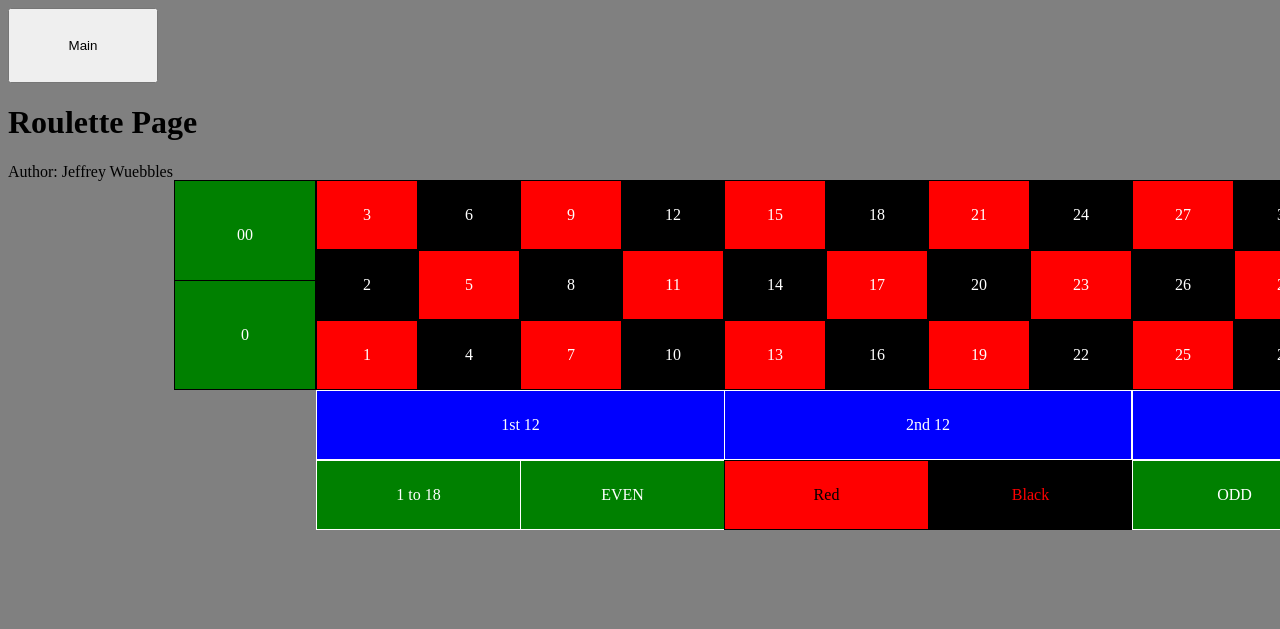
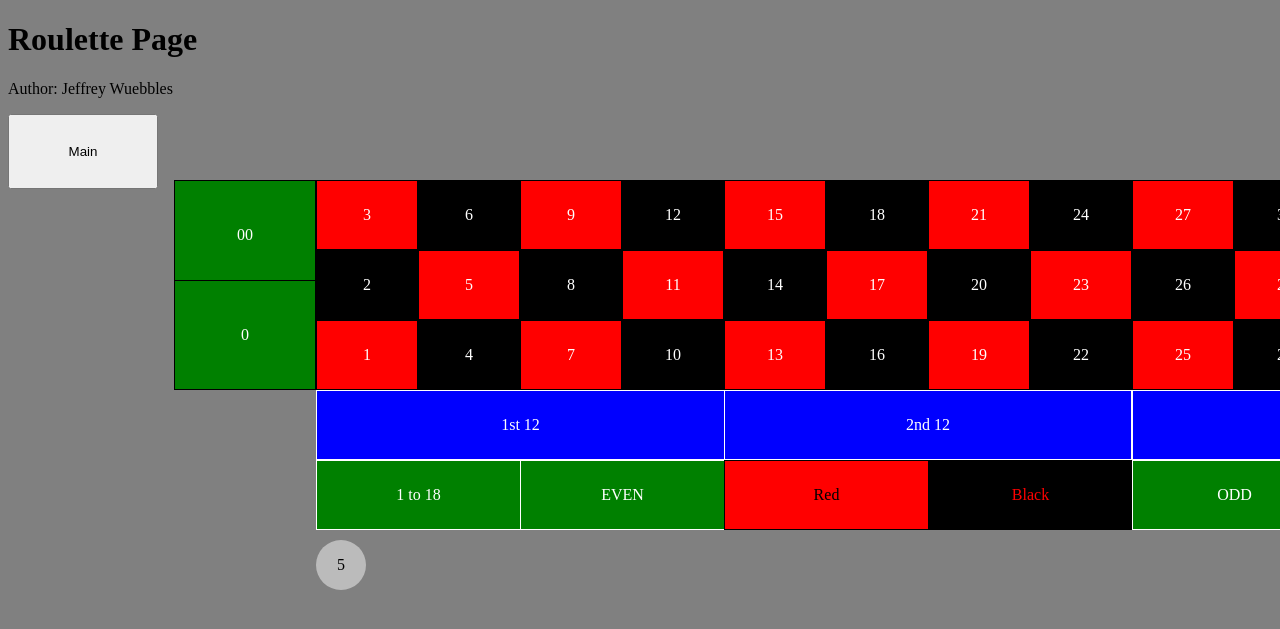
Before and after one commit to jwuebbl/flask, a Flask app: page /roulette in a window 1280 px wide. Shown: the top 629 px of the page. Run offline with Flask 2, Linux system fonts and the light colour scheme; the visitor is signed in with stand-in values (Sample User, id 1).

Commit message:
Able to drag and drop the 5 chip. Investigate an error that occurs when the lement is dropped.

```diff
--- a/static/styles/roulette.css
+++ b/static/styles/roulette.css
@@ -260,7 +260,7 @@ body {
     background-color: green;
   }
 
-  #__red_sel {
+  #redSel {
     position: absolute;
     background-color: red;
     color: black;
@@ -269,7 +269,7 @@ body {
     width: 153px;
   }
 
-  #__blk_sel {
+  #blkSel {
     position: absolute;
     background-color: black;
     color: red;
@@ -296,13 +296,6 @@ body {
     color: white;
     border-color: white;
     background-color: green;
-  }
-
-  #table {
-    position: fixed;
-    top: 10%;
-    left: 5%;
-    background-color: blue;
   }
 
   #spc_00 {
@@ -341,18 +334,35 @@ body {
     background-color: black;
   }
 
-  #mydiv {
-    position: absolute;
-    z-index: 9;
-    background-color: #f1f1f1;
-    border: 1px solid #d3d3d3;
+  .chip {
+    height: 50px;
+    width: 50px;
+    line-height: 50px;
+    border-radius: 50%;
+    background-color: #bbb;
+    display: inline-block;
     text-align: center;
   }
 
-  #mydivheader {
-    padding: 10px;
-    cursor: move;
-    z-index: 10;
-    background-color: #2196F3;
-    color: #fff;
+  #chip_selection_row {
+    position: absolute;
+    top: 460px;
+    left: 252px;
   }
+
+  #fiveChip {
+    height: 50px;
+    width: 50px;
+    line-height: 50px;
+    border-radius: 50%;
+    background-color: #bbb;
+    display: inline-block;
+    text-align: center;
+  }
+
+  #table_and_chip_selections {
+    position: fixed;
+    top: 10%;
+    left: 5%;
+    background-color: blue;
+  }
--- a/templates/roulette.html
+++ b/templates/roulette.html
@@ -4,9 +4,15 @@
 	<title>Roulette</title>
 	<link rel="icon" type="image/x-icon" href="{{ url_for('static',filename='images/dscim.ico') }}">
 	<link rel= "stylesheet" type= "text/css" href= "{{ url_for('static',filename='styles/roulette.css') }}">
-
 </head>
 
+
+<body>
+	<h1> Roulette Page </h1>
+	<footer>
+		<p>Author: Jeffrey Wuebbles</p>
+	</footer>
+	<div id="table_and_chip_selections">
 		<!-- 5 rows
 			14 columns -->
 		<div id="table">
@@ -63,19 +69,47 @@
 			<div id="__25t36" class="space">3rd 12</div>
 			<div id="__1t18" class="space">1 to 18</div>
 			<div id="__even" class="space">EVEN</div>
-	<div id="__red_sel" class="space">Red</div>
-	<div id="__blk_sel" class="space">Black</div>
+			<div name='poop1' ondrop="drop(event)" ondragover="allowDrop(event)" id="redSel" class="space">Red</div>
+			<div name='popo2' ondrop="drop(event)" ondragover="allowDrop(event)" id="blkSel" class="space">Black</div>
 			<div id="__odd" class="space">ODD</div>
 			<div id="__19t36" class="space">19t36</div>
 		</div>
 
+			<div id="chip_selection_row">
+				<div name='poop3' draggable="true" ondragstart="drag(event)" class="chip" id="fiveChip">5</div>
+			</div>
+		</div>
 
 
 		<a href="main"><button class=grey style="height:75px;width:150px">Main</button></a>
-<body>
-	<h1> Roulette Page </h1>
-	<footer>
-		<p>Author: Jeffrey Wuebbles</p>
-	</footer>
+
+		<script>
+			num_of_bets = 0;
+
+			function allowDrop(ev) {
+			  ev.preventDefault();
+			}
+
+			function drag(ev) {
+			  ev.dataTransfer.setData("text", ev.target.id);
+			}
+
+			function drop(ev) {
+			  ev.preventDefault();
+			  var dragged_element = document.getElementById(ev.dataTransfer.getData("text"));
+
+			  if (ev.target.childNodes.length > 1) {
+				var last_child = ev.target.lastChild;
+				var current_bet_value = last_child.innerHTML;
+				var additional_bet_value = dragged_element.innerHTML;
+				last_child.innerHTML = parseInt(current_bet_value) + parseInt(additional_bet_value)
+			  } else {
+				var ele = dragged_element.cloneNode(true);
+				ele.id = "betNum" + num_of_bets;
+				num_of_bets++;
+				ev.target.appendChild(ele);
+			  }
+			}
+			</script>
 </body>
 </html>
```
Lines whose indentation alone changed are shown as unchanged.
